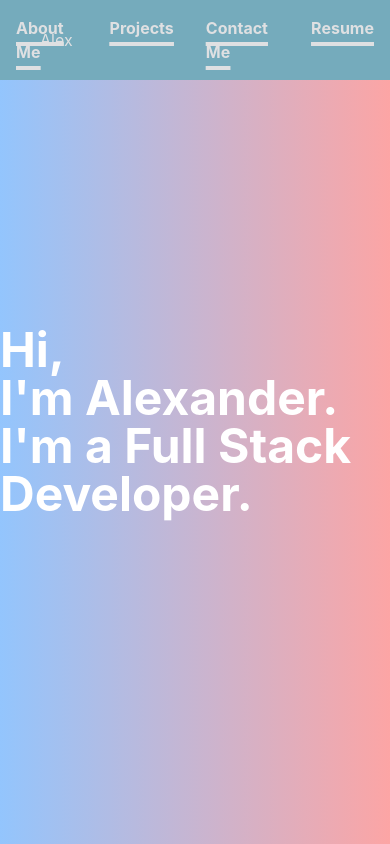
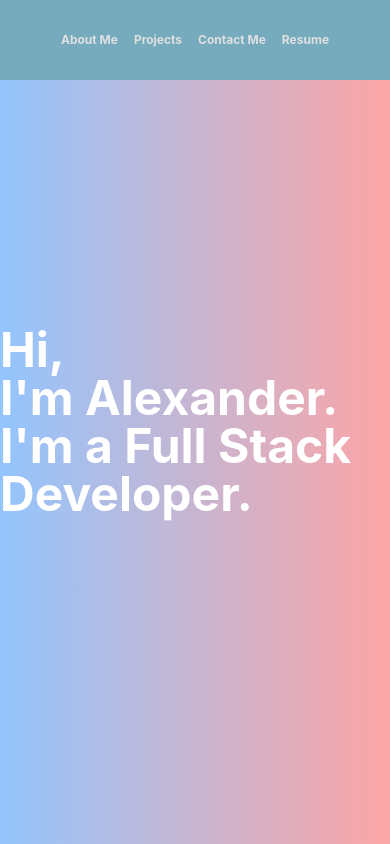
Before and after one commit to AMore080/alexandermorenoreact, a React (Create React App) app: page / in a window 390 px wide. Shown: the top 844 px of the page. Built offline with nearby package versions, Linux system fonts and the light colour scheme.

Commit message:
mobile navbar changes

```diff
--- a/src/components/Header.js
+++ b/src/components/Header.js
@@ -6,26 +6,26 @@ class Header extends React.Component {
     render() {
         return (
             <div>
-                <nav class="w-full flex flex-row bg-greenSea h-20 items-center shadow-xl lg:text-3xl sm:text-xs">
-                    <ul className="absolute mx-10 decoration-4 text-silverGray"><a href="/">Alex</a></ul>
+                <nav class="w-full flex flex-row bg-greenSea h-20 items-center shadow-xl lg:text-3xl text-xs">
+                    <ul className="absolute mx-10 decoration-4 text-silverGray hidden md:block"><a href="/">Alex</a></ul>
                     <ul class="w-full flex flex-row font-bold text-white justify-center">
                         <motion.li
                         whileHover={{scale: 1.1}}
                         transition={{type: 'spring', stiffness: 100, damping: 5}}
-                        class="mx-4 lg:mx-8 underline decoration-4 underline-offset-8 text-silverGray"><motion.a
+                        class="mx-2 lg:mx-8 sm:underline decoration-4 sm:underline-offset-8 text-silverGray"><motion.a
                         href="/aboutme">About Me</motion.a></motion.li>
                         <motion.li
                         whileHover={{scale: 1.1}}
                         transition={{type: 'spring', stiffness: 100, damping: 5}}
-                        class="mx-4 lg:mx-8 underline decoration-4 underline-offset-8 text-silverGray"><a href="/projects">Projects</a></motion.li>
+                        class="mx-2 lg:mx-8 md:underline decoration-4 underline-offset-8 text-silverGray"><a href="/projects">Projects</a></motion.li>
                         <motion.li
                         whileHover={{scale: 1.1}}
                         transition={{type: 'spring', stiffness: 100, damping: 5}}
-                        class="mx-4 lg:mx-8 underline decoration-4 underline-offset-8 text-silverGray"><a href="/contactme">Contact Me</a></motion.li>
+                        class="mx-2 lg:mx-8 md:underline decoration-4 underline-offset-8 text-silverGray"><a href="/contactme">Contact Me</a></motion.li>
                         <motion.li
                         whileHover={{scale: 1.1}}
                         transition={{type: 'spring', stiffness: 100, damping: 5}}
-                        class="mx-4 lg:mx-8 underline decoration-4 underline-offset-8 text-silverGray"><a href={resume} download={resume}>Resume</a></motion.li>
+                        class="mx-2 lg:mx-8 md:underline decoration-4 underline-offset-8 text-silverGray"><a href={resume} download={resume}>Resume</a></motion.li>
                     </ul>
                 </nav>
             </div>
```
